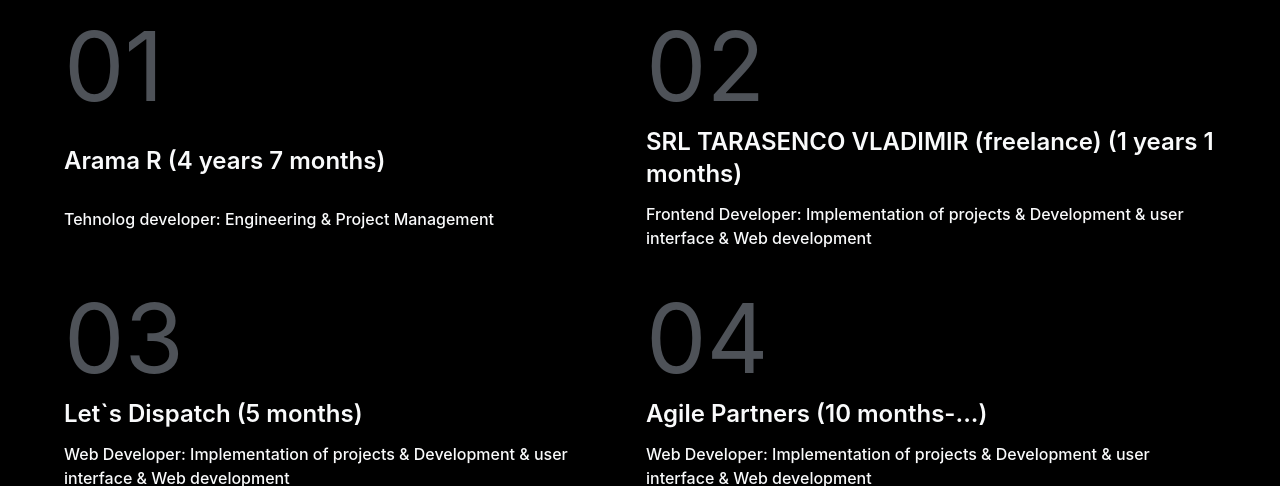
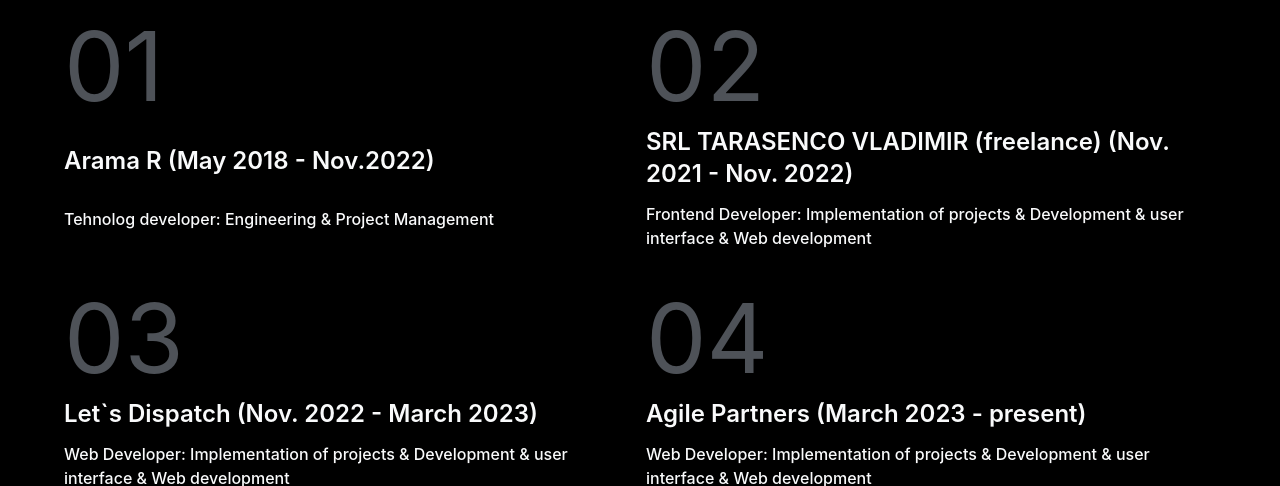
Before and after one commit to ValTar1999/Vladislav_Tarna_CV, a React (Create React App) app: page / in a window 1280 px wide. Shown: the part 1240-1726 px from the top of the page. Built offline with nearby package versions, Linux system fonts and the light colour scheme.

Commit message:
up date text

```diff
--- a/src/App.tsx
+++ b/src/App.tsx
@@ -42,22 +42,22 @@
   const items = [
     {
       number: '01',
-      title: 'Arama R (4 years 7 months)',
+      title: 'Arama R (May 2018 - Nov.2022)',
       subtitle: 'Tehnolog developer: Engineering & Project Management',
     },
     {
       number: '02',
-      title: 'SRL TARASENCO VLADIMIR (freelance) (1 years 1 months)',
+      title: 'SRL TARASENCO VLADIMIR (freelance) (Nov. 2021 - Nov. 2022)',
       subtitle: 'Frontend Developer: Implementation of projects & Development & user interface & Web development',
     },
     {
       number: '03',
-      title: 'Let`s Dispatch (5 months)',
+      title: 'Let`s Dispatch (Nov. 2022 - March 2023)',
       subtitle: 'Web Developer: Implementation of projects & Development & user interface & Web development',
     },
     {
       number: '04',
-      title: 'Agile Partners (10 months-...)',
+      title: 'Agile Partners (March 2023 - present)',
       subtitle: 'Web Developer: Implementation of projects & Development & user interface & Web development',
     },
   ];
```
